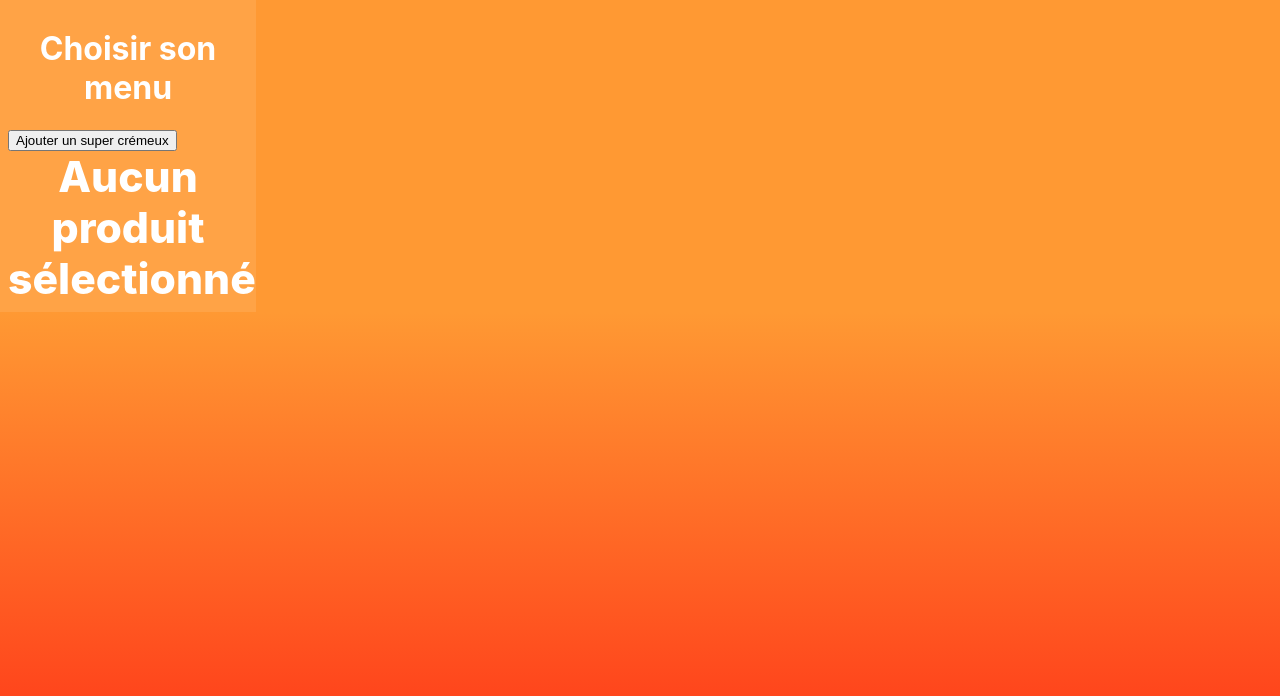
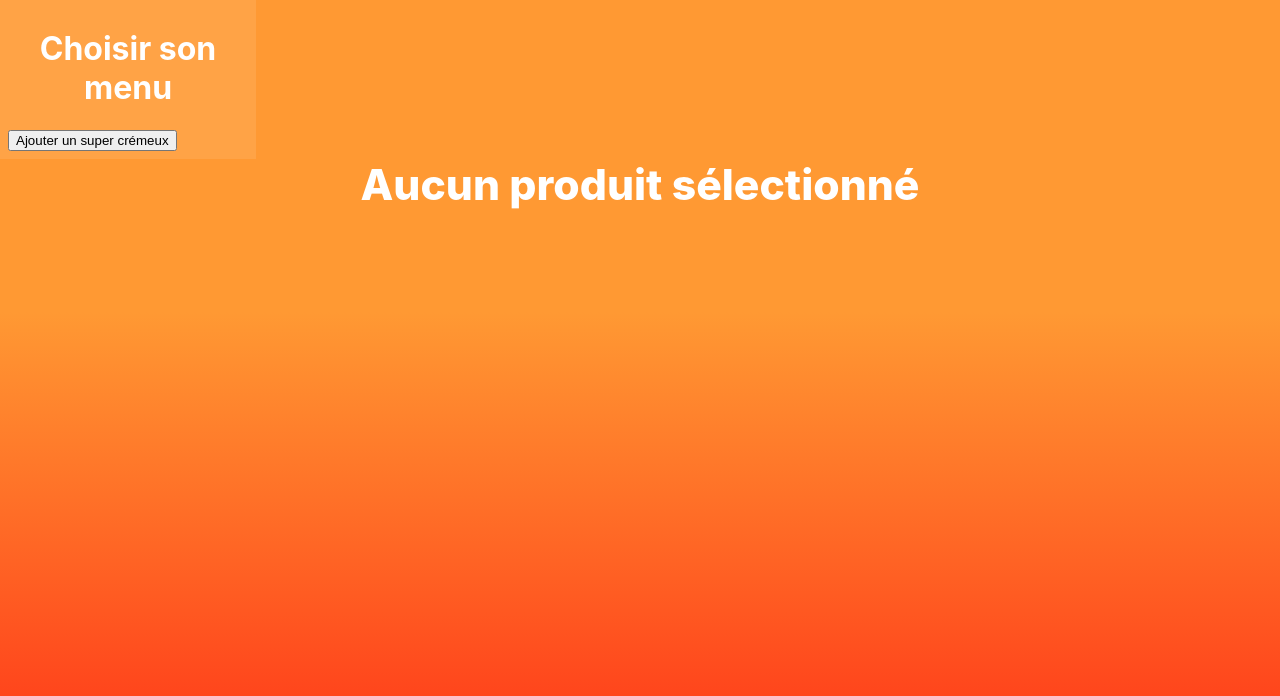
Before and after one commit to yusef-boulam/First_Project_Redux, a React (Create React App) app in the folder resto-cmd/: page / in a window 1280 px wide. Shown: the top 696 px of the page. Built offline with nearby package versions, Linux system fonts and the light colour scheme.

Commit message:
addind the total component

```diff
--- a/resto-cmd/src/app/App.js
+++ b/resto-cmd/src/app/App.js
@@ -2,6 +2,7 @@ import { Provider } from 'react-redux'
 import { store } from './store';
 import './App.css';
 import { Cart } from '../features/cart/Cart';
+import { Total } from '../features/total/Total';
 
 
 function App() {
@@ -9,6 +10,7 @@ function App() {
     <Provider store={store}>
       <div className="App">
         <Cart />
+        <Total />
       </div>
     </Provider>
   );
--- a/resto-cmd/src/features/cart/Cart.js
+++ b/resto-cmd/src/features/cart/Cart.js
@@ -6,11 +6,6 @@ export const Cart = () => {
     const store = useStore();
 
     const [list, setList] = useState(store.getState().list);
-
-    const totalCommand = list.reduce(
-        (prv, cur) => Math.round(prv + cur.price),
-        0
-    );
 
     useEffect(() => {
         store.subscribe(() => {
@@ -35,11 +30,7 @@ export const Cart = () => {
                     {item.title} {item.price} €
                 </span>
             ))}
-            {list.length === 0 ? (
-                <div className="TotalCommand">Aucun produit sélectionné</div>
-            ) : (
-                <div className="TotalCommand">Total : {totalCommand} €</div>
-            )}
+
         </div>
     );
 };
--- /dev/null
+++ b/resto-cmd/src/features/total/Total.js
@@ -0,0 +1,22 @@
+import { useEffect, useState } from "react"
+import { useStore } from "react-redux"
+
+export const Total = () => {
+
+    const store = useStore()
+    const [list, setList] = useState(store.getState().list)
+
+    const totalCommand = list.reduce((prv, cur) => cur.price + prv, 0)
+
+    useEffect(() => {
+        store.subscribe(() => setList(store.getState().list))
+    })
+
+    return <div className="TotalCommand">
+        {
+            list.length === 0
+                ? <div>Aucun produit sélectionné</div>
+                : <div>Total : {totalCommand} €</div>
+        }
+    </div>
+}
```
